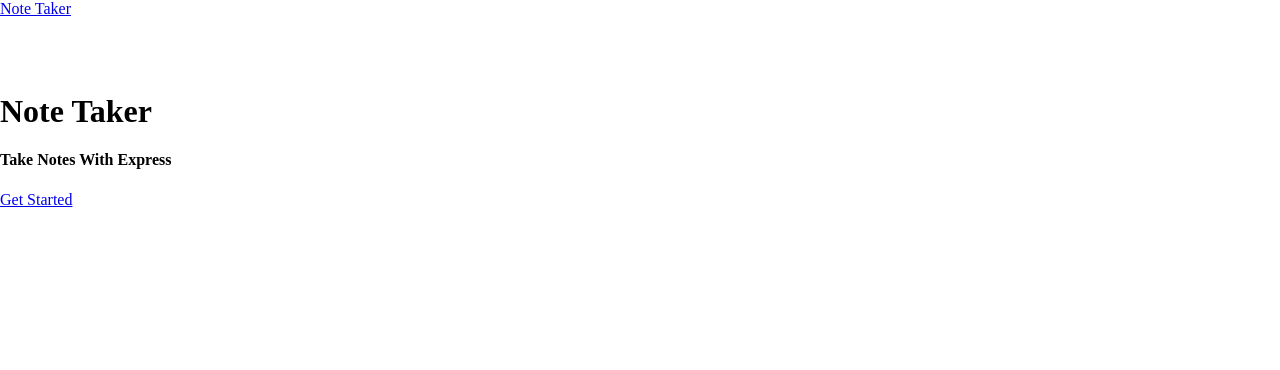
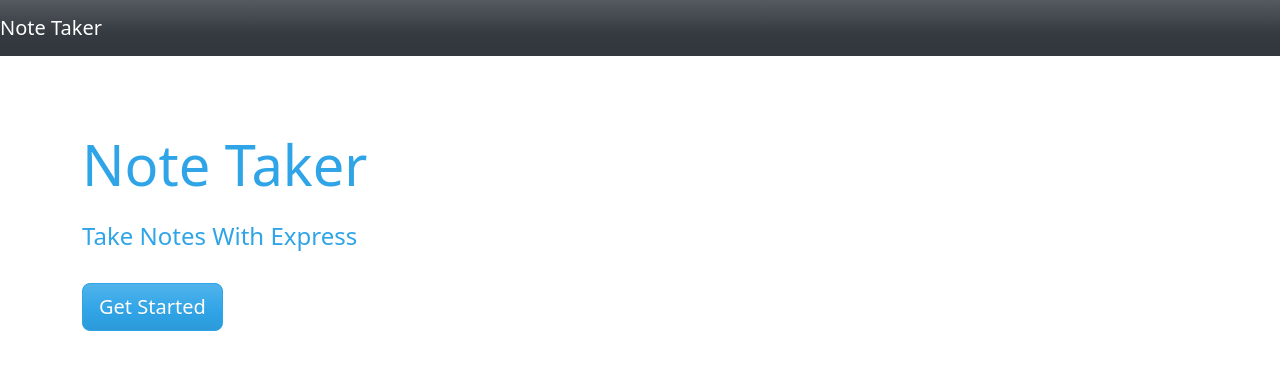
Before and after one commit to RyanNazario0357/Note-Taker, a website: page public/index.html in a window 1280 px wide. Drawn offline with nearby package versions, Linux system fonts and the light colour scheme.

Commit message:
added cdnjs link to index

```diff
--- a/public/index.html
+++ b/public/index.html
@@ -5,7 +5,7 @@
     <meta http-equiv="X-UA-Compatible" content="IE=edge">
     <meta name="viewport" content="width=device-width, initial-scale=1.0">
     <title>Note Taker</title>
-    <link rel="stylesheet" href="./assets/css/style.css">
+    <link rel="stylesheet" href="https://cdnjs.cloudflare.com/ajax/libs/bootswatch/5.2.0/cerulean/bootstrap.min.css">
 </head>
 <body>
     <nav class="navbar navbar-dark bg-dark">
```
